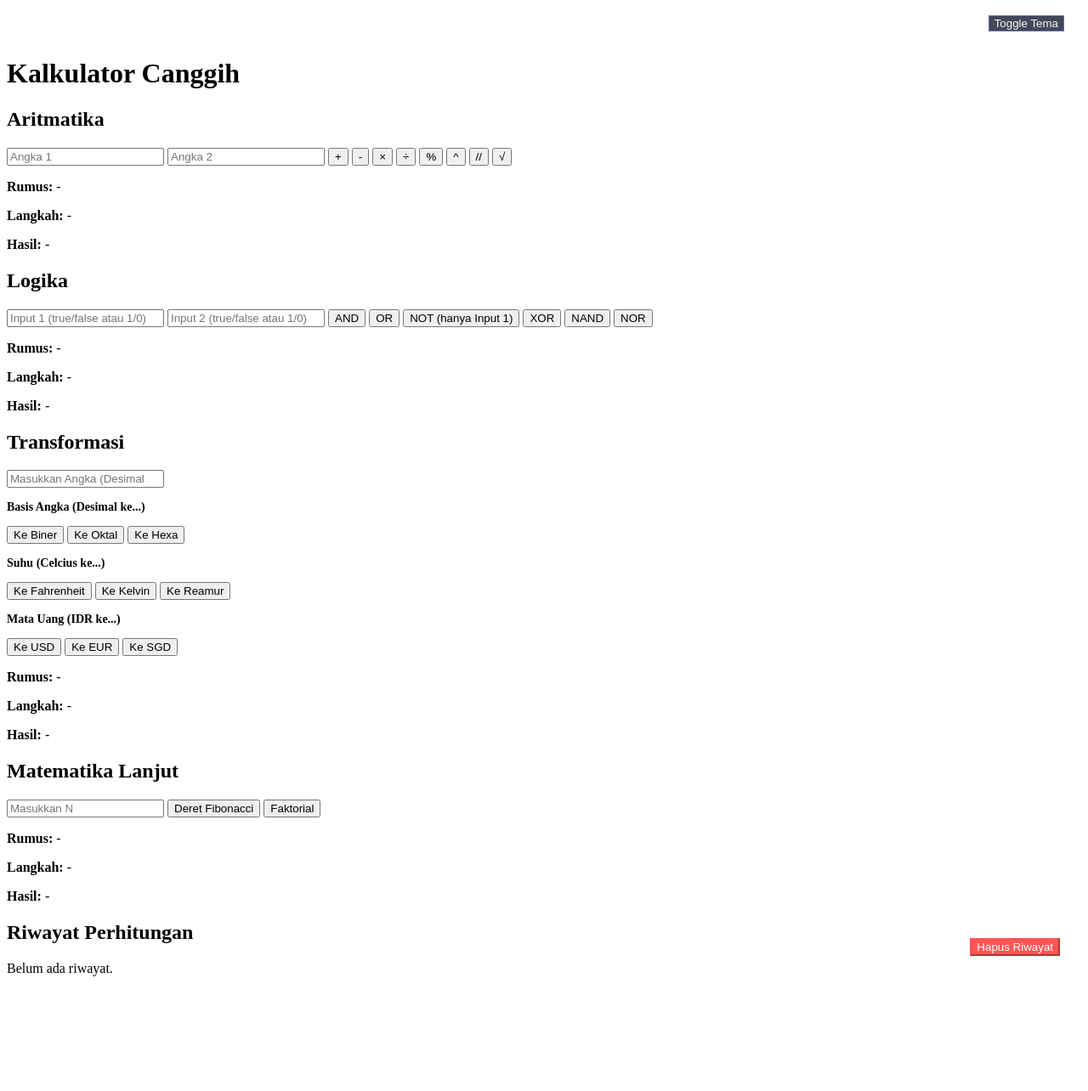
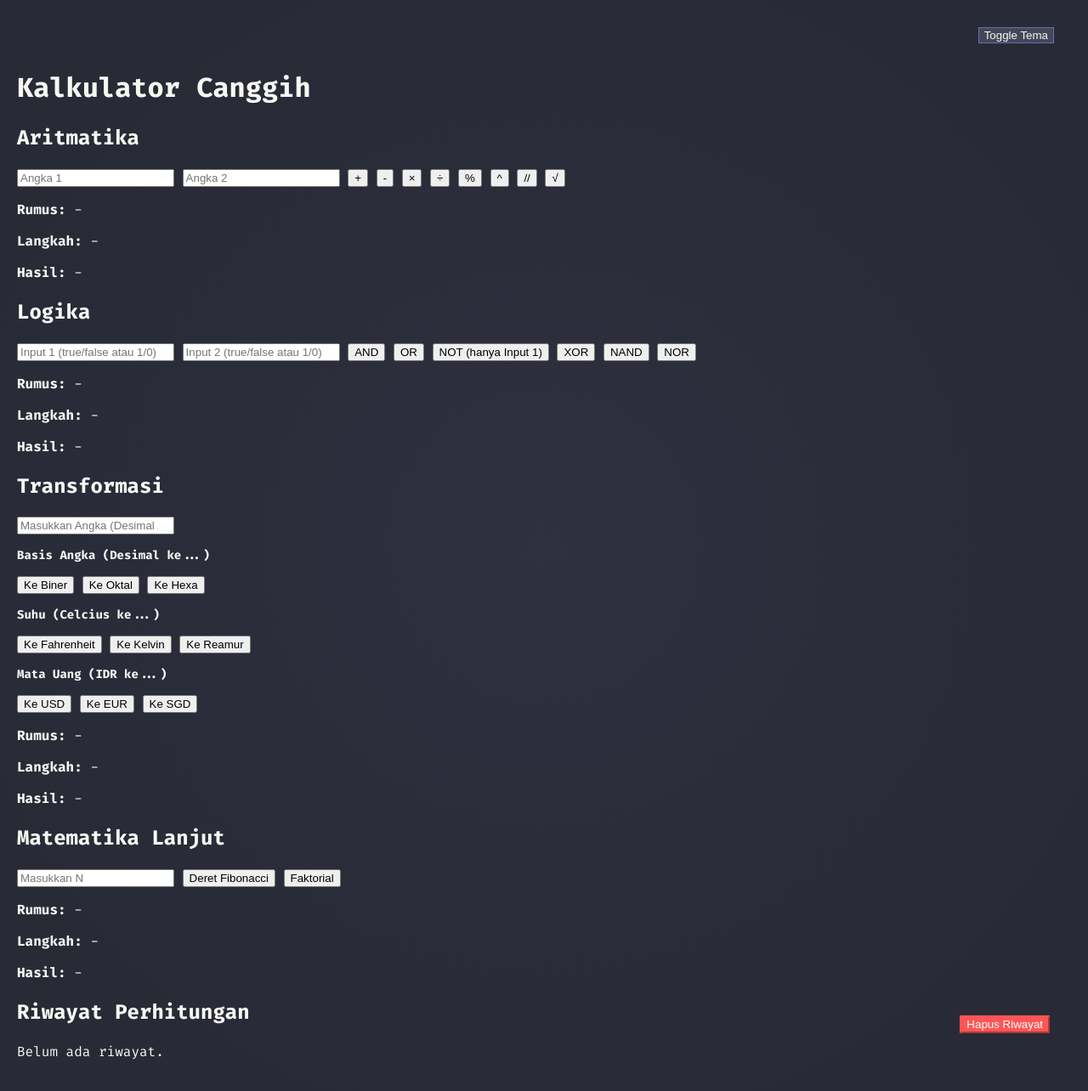
Before and after one commit to ihyamiftahurrohman/PROJECT_KALKULATOR1, a Python web app: template templates/index.html in a window 1280 px wide. Shown: the whole page at 85% size. Before the commit the page ends 1149 px from the top, so only its background shows below. Run offline with Jinja, Linux system fonts and the light colour scheme; the template is opened without the code that fills it, so the values that code supplies are empty.

Commit message:
Menambahkan background Dracula dan grid effect

```diff
--- a/static/css/style.css
+++ b/static/css/style.css
@@ -3,3 +3,18 @@
 * {
     box-sizing: border-box;
 }
+
+body {
+    font-family: 'Fira Code', monospace;
+    margin: 0;
+    padding: 20px;
+    background-color: #282a36;
+
+    background-image:
+        radial-gradient(circle at 50% 50%, rgba(189, 147, 249, 0.05) 0%, transparent 80%),
+        linear-gradient(rgba(40, 42, 54, 1) 1px, transparent 1px),
+        linear-gradient(90deg, rgba(40, 42, 54, 1) 1px, transparent 1px);
+
+    background-size: 100% 100%, 20px 20px, 20px 20px;
+    color: #f8f8f2;
+}
```
